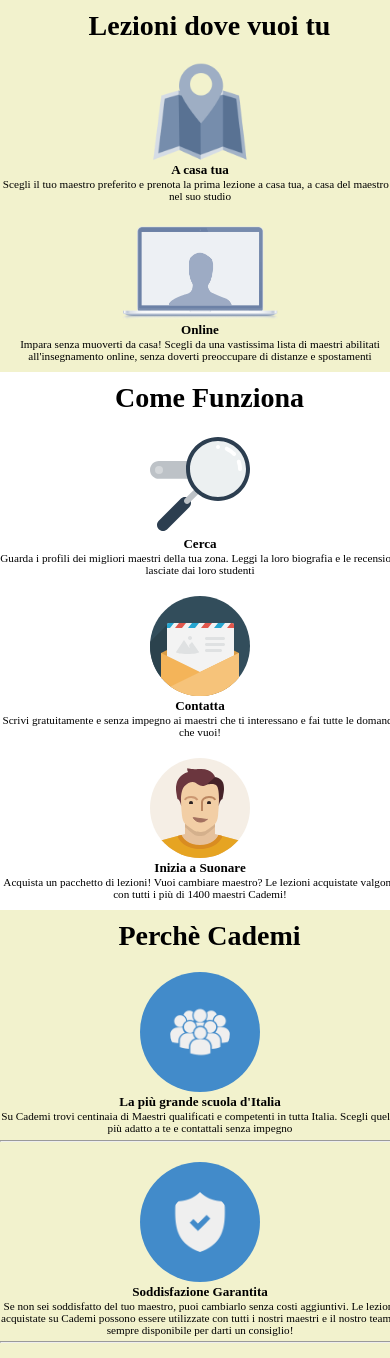
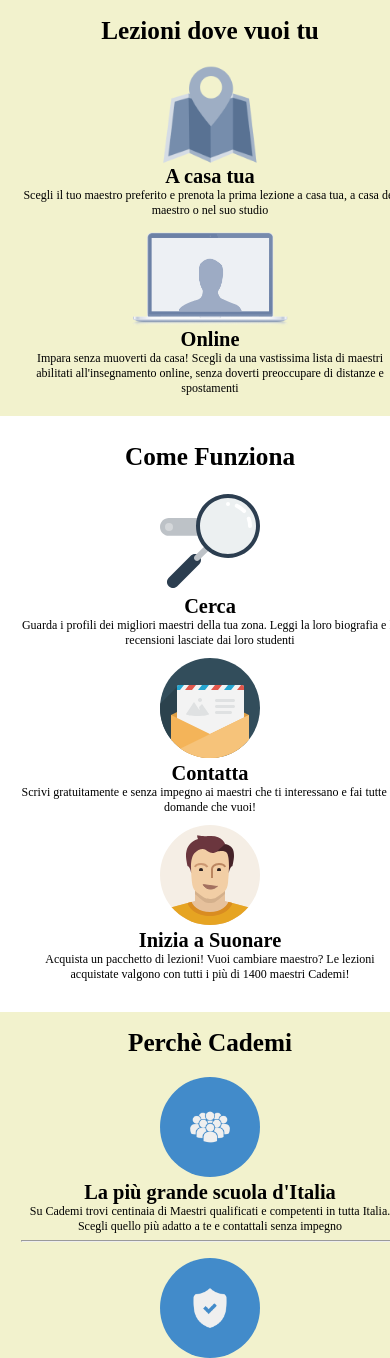
Before and after one commit to LauraBigoni/html-css-resp-wannabe, a plain HTML site: page index.html in a window 390 px wide. Shown: the top 1358 px of the page. Drawn offline with Linux system fonts and the light colour scheme.

Commit message:
optimized to responsive

```diff
--- a/css/responsive.css
+++ b/css/responsive.css
@@ -1,4 +1,4 @@
-@media screen and (max-width: 419px) {
+@media screen and (max-width: 420px) {
     body, container {
         margin: 0 auto;
         padding:0;
@@ -7,47 +7,57 @@
         height: 100px;
     }
     #why img {
-        height: 60px;
+        height: 40px;
     }
     h1 {
-    font-size: 2.5em;
-    margin: 0 auto;
-    text-align: center;
+        font-size: 3em;
+        margin-bottom: 20px;
     }
     h3 {
-        margin: 0;
+        font-size: 1.7em;
+        margin: 0 auto;
     }
-    #lezioni .row .left,
-    #lezioni .row .right,
-    #steps .row .left,
-    #steps .row .central,
-    #steps .row .right,
-    #why .row .first,
-    #why .row .second,
-    #why .row .third{
-        float: none;
-        width: 400px;
-        margin-top: 20px;
+    div {
+        padding-bottom: 10px;
+        font-size: 12px;
+    }
+    .container.grey {
+        background-color: white;
     }
     #lezioni .row {
         background-color: #F2F2CD;
-
     }
     #lezioni .row,
     #steps .row,
     #why .row {
+        display: flex;
+        flex-direction: column;
+        align-items: center;
+        background-color: #F2F2CD;
+        margin-top: 0;
+        width: 420px;
+        margin: 0;
+        padding-top: 0px;
+        font-size: 0.7em;
         padding-bottom: 10px;
-    }
-    .row {
-        width: 419px;
-        margin: 0;
-        padding-top: 10px;
-        font-size: 0.7em;
     }
     #steps .row {
         background-color: white;
     }
-    #why .row {
-        background-color: #F2F2CD;
+    #why .row>.first,
+    #why .row>.second,
+    #why .row>.third {
+        margin-top: 0;
+        padding-bottom: 10px;
+        width: 90%;
+    }
+    #lezioni .row>.left,
+    #lezioni .row>.right {
+        width: 90%;
+    }
+    #steps .row>.left,
+    #steps .row>.central,
+    #steps .row>.right {
+        width: 90%;
     }
 }
```
